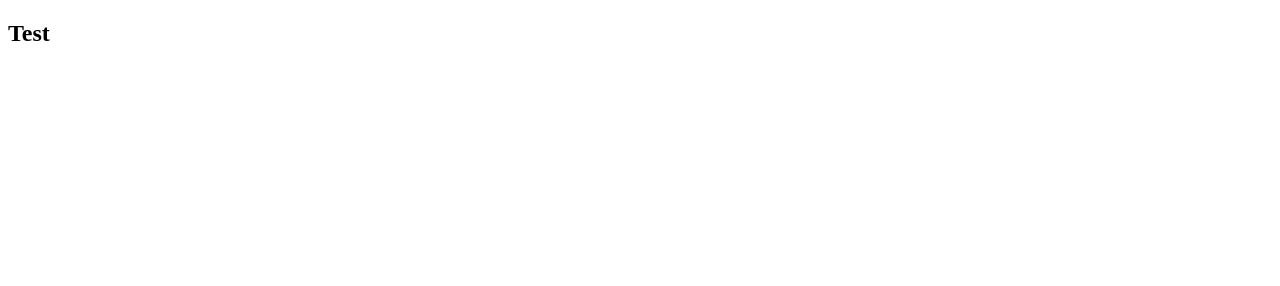
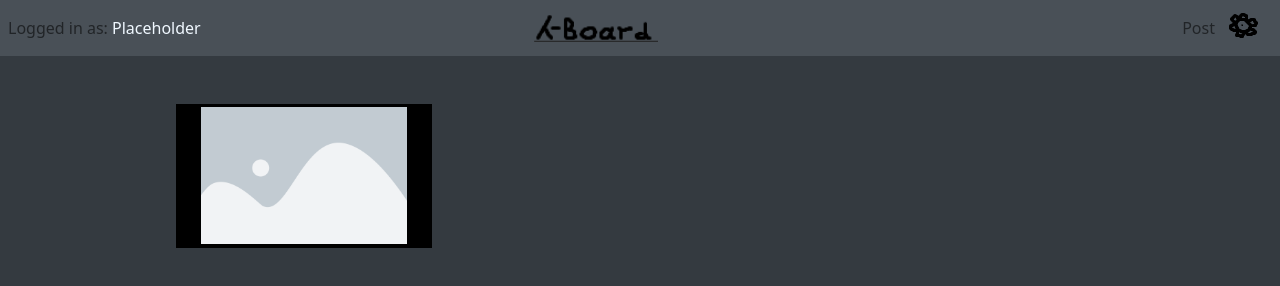
Before and after one commit to jvgwdurham/Prog-Black-Assignment-1, a website: page client/index.html in a window 1280 px wide. Drawn offline with Linux system fonts and the light colour scheme.

Commit message:
Began Project, Navbar setup, post styles part done

```diff
--- a/client/css/styles.css
+++ b/client/css/styles.css
@@ -1,17 +1,34 @@
-body{
-    background-color: #343a40 !important;
+nav{
+    background-color: #495057;
 }
 
-.wrapper
-{
-    display: flex;
-    align-items: center;
+.logo-spacing{
+    width: 41%;
+}
+.loggedInText{
+    font-weight: 300;
 }
 
-.sidebar-style{
-    font-family: 'Courier New', Courier, monospace;
-    background-color: #495057;
-    position: relative;
-    float: right;
-    align-items: center;
+.usernameText{
+    color: aliceblue;
 }
+
+.mainContent{
+    max-width: 75%;
+}
+
+.imgBox{
+    border: 3px solid black;
+    background-color: black;
+    max-width: 256px;
+    max-height: 144px;
+    min-height: 144px;
+}
+
+.stdImg{
+    object-fit: contain;
+    width: 100%;
+    height: 100%;
+    max-width: 250px;
+    max-height: 137px;
+}
--- a/client/index.html
+++ b/client/index.html
@@ -1,21 +1,55 @@
-<!DOCTYPE html>
+<!doctype html>
 <html>
+
 <head>
     <meta lang="en-us">
-        <link href="css/bootstrap.min.css">
-        <link href="css/styles.css">
+    <link rel="stylesheet" href="css/styles.css">
+    <link rel="stylesheet" href="css/bootstrap.css">
+    <style>
+        body {
+            background-color: #343a40;
+        }
+    </style>
 </head>
+
 <body>
-        <div class="wrapper">
-            <nav id="sidebar">
-                <div class="sidebar-style">
-                    <h2>Test</h2>
+
+    <nav class="navbar navbar-light navbar-expand">
+        <div class="collapse navbar-collapse">
+            <div class="navbar-nav ms-2 logo-spacing">
+                <span class="md-auto navbar-text loggedInText">
+                    Logged in as:
+                    <span class="usernameText" id="username">
+                        Placeholder
+                    </span>
+                </span>
+            </div>
+            <div class="navbar-nav">
+                <a class="navbar-brand" href="#">
+                    <img class="d-inline-block align-top" src="resources/logo.png" height="30">
+                </a>
+            </div>
+            <div class="navbar-nav ms-auto">
+                <li class="nav-item active">
+                    <a class="nav-link" href="">Post</a>
+                </li>
+                <li class="nav-item">
+                    <a class="navbar-brand align-middle">
+                        <img class="d-inline-block" src="resources/settings-cog.png" height="30">
+                    </a>
+                </li>
+            </div>
         </div>
     </nav>
-            <div id="content">
+
+    <div class="container-fluid mainContent my-5 ps-3 mx-auto">
+         <div class="imgBox">
+            <img class="stdImg" src="resources/placeholder.png">
+         </div>
 
     </div>
-        </div>
+
     <script src="js/bootstrap.min.js"></script>
+    <script src="js/mainClient.js"></script>
 </body>
 </html>
```
Also changed, not shown: client/js/mainClient.js (added), client/resources/logo.png (added), client/resources/placeholder.png (added), client/resources/settings-cog.png (added). Lines whose indentation alone changed are shown as unchanged.
